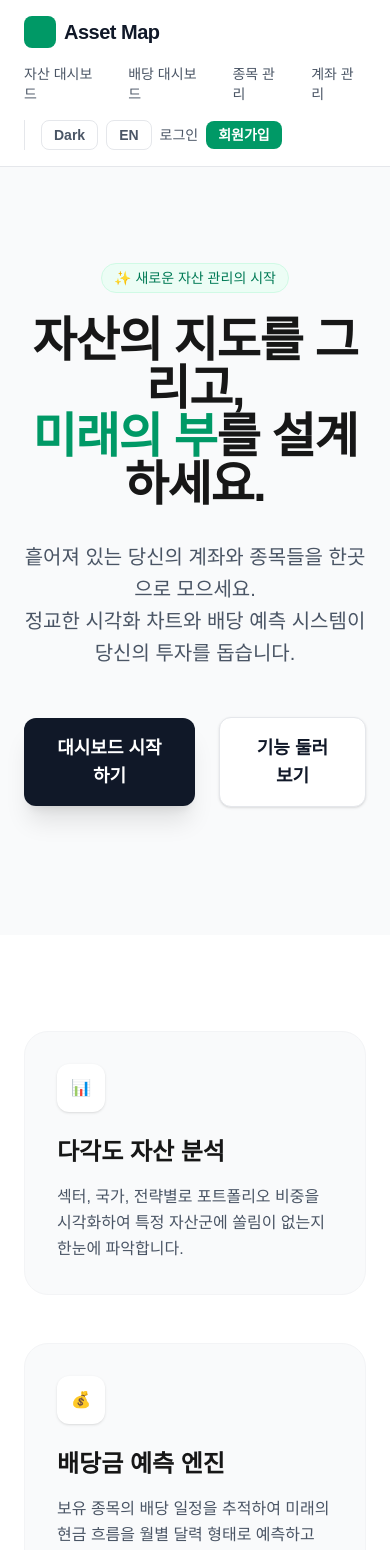
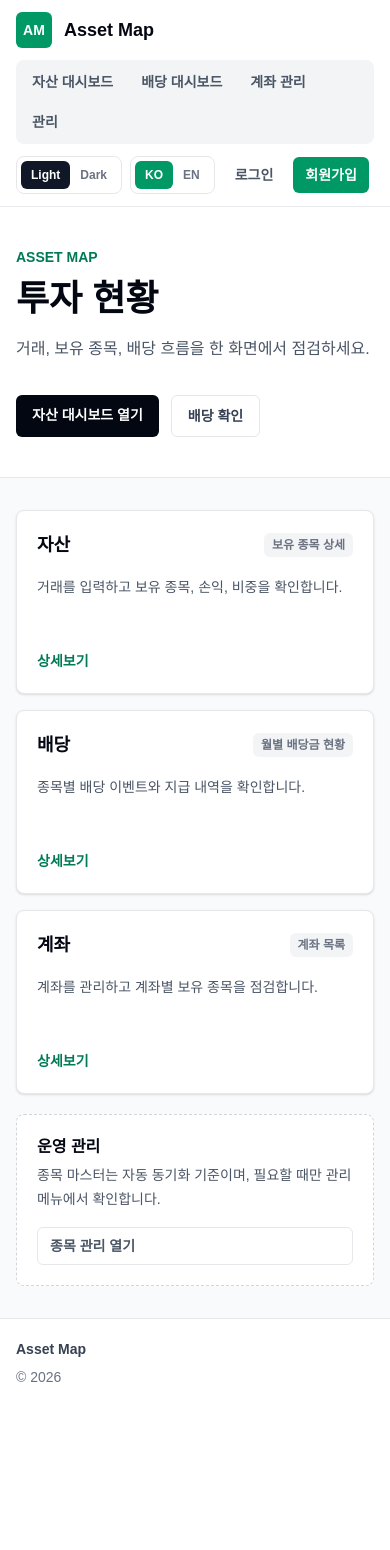
Before and after one commit to heoGom/asset-map, a Next.js app in the folder frontend/: page / in a window 390 px wide. Shown: the top 1550 px of the page. After the commit the page ends 1407 px from the top, so only its background shows below. Built offline with nearby package versions, Linux system fonts and the light colour scheme; no server answers.

Commit message:
feat: refine asset map UI

```diff
--- a/frontend/src/app/page.tsx
+++ b/frontend/src/app/page.tsx
@@ -1,81 +1,105 @@
+"use client";
+
 import Link from "next/link";
+import { useLanguage } from "@/lib/language-provider";
 
 export default function Home() {
+  const { t } = useLanguage();
+
+  const workspaces = [
+    {
+      href: "/assets",
+      title: t("home.assetsTitle"),
+      description: t("home.assetsDescription"),
+      meta: t("assets.holdingDetail"),
+    },
+    {
+      href: "/dividends",
+      title: t("home.dividendsTitle"),
+      description: t("home.dividendsDescription"),
+      meta: t("dividends.monthlyStatus"),
+    },
+    {
+      href: "/accounts",
+      title: t("home.accountsTitle"),
+      description: t("home.accountsDescription"),
+      meta: t("accounts.list"),
+    },
+  ];
+
   return (
-    <main className="flex-1 bg-gray-50">
-      {/* Hero Section */}
-      <section className="relative overflow-hidden px-6 pt-24 pb-32">
-        <div className="mx-auto max-w-7xl text-center">
-          <div className="inline-flex items-center rounded-full border border-emerald-100 bg-emerald-50 px-3 py-1 text-sm font-medium text-emerald-700 mb-6">
-            ✨ 새로운 자산 관리의 시작
+    <div className="min-h-screen bg-gray-50 dark:bg-gray-950">
+      <section className="border-b border-gray-200 bg-white dark:border-gray-800 dark:bg-gray-950">
+        <div className="mx-auto grid max-w-7xl gap-8 px-4 py-10 sm:px-6 lg:grid-cols-[1.3fr_0.7fr] lg:items-end lg:py-14">
+          <div>
+            <p className="text-sm font-bold uppercase text-emerald-700 dark:text-emerald-400">
+              Asset Map
+            </p>
+            <h1 className="mt-3 max-w-3xl text-4xl font-black text-gray-950 dark:text-white sm:text-5xl">
+              {t("home.title")}
+            </h1>
+            <p className="mt-4 max-w-2xl text-base leading-7 text-gray-600 dark:text-gray-300">
+              {t("home.subtitle")}
+            </p>
           </div>
-          <h1 className="text-5xl font-extrabold tracking-tight sm:text-7xl">
-            자산의 지도를 그리고,<br />
-            <span className="text-emerald-600">미래의 부</span>를 설계하세요.
-          </h1>
-          <p className="mx-auto mt-8 max-w-2xl text-xl leading-8 text-gray-600">
-            흩어져 있는 당신의 계좌와 종목들을 한곳으로 모으세요.<br />
-            정교한 시각화 차트와 배당 예측 시스템이 당신의 투자를 돕습니다.
-          </p>
-          <div className="mt-12 flex items-center justify-center gap-6">
+          <div className="flex flex-wrap gap-3 lg:justify-end">
             <Link
               href="/assets"
-              className="rounded-xl bg-gray-900 px-8 py-4 text-lg font-bold text-white shadow-xl transition-all hover:bg-gray-800 hover:scale-105 active:scale-95"
+              className="rounded-md bg-gray-950 px-4 py-2.5 text-sm font-bold text-white transition hover:bg-gray-800 dark:bg-white dark:text-gray-950 dark:hover:bg-gray-200"
             >
-              대시보드 시작하기
+              {t("home.primaryAction")}
             </Link>
             <Link
-              href="/assets"
-              className="rounded-xl border border-gray-200 bg-white px-8 py-4 text-lg font-bold text-gray-900 shadow-sm transition-all hover:bg-gray-50"
+              href="/dividends"
+              className="rounded-md border border-gray-200 bg-white px-4 py-2.5 text-sm font-bold text-gray-700 transition hover:bg-gray-50 hover:text-gray-950 dark:border-gray-700 dark:bg-gray-900 dark:text-gray-200 dark:hover:bg-gray-800 dark:hover:text-white"
             >
-              기능 둘러보기
+              {t("home.secondaryAction")}
             </Link>
           </div>
         </div>
-
-        {/* Abstract visual element */}
-        <div className="absolute top-1/2 left-1/2 -z-10 h-[600px] w-[600px] -translate-x-1/2 -translate-y-1/2 rounded-full bg-emerald-50 opacity-50 blur-3xl"></div>
       </section>
 
-      {/* Features Section */}
-      <section className="bg-white py-24">
-        <div className="mx-auto max-w-7xl px-6">
-          <div className="grid grid-cols-1 gap-12 md:grid-cols-3">
-            {/* Feature 1 */}
-            <div className="group rounded-3xl border border-gray-100 bg-gray-50 p-8 transition-all hover:border-emerald-100 hover:bg-emerald-50/30">
-              <div className="mb-6 flex h-12 w-12 items-center justify-center rounded-xl bg-white shadow-sm transition-transform group-hover:scale-110">
-                📊
+      <section className="mx-auto max-w-7xl px-4 py-8 sm:px-6">
+        <div className="grid gap-4 md:grid-cols-3">
+          {workspaces.map((workspace) => (
+            <Link
+              key={workspace.href}
+              href={workspace.href}
+              className="group rounded-lg border border-gray-200 bg-white p-5 shadow-sm transition hover:-translate-y-0.5 hover:border-emerald-200 hover:shadow-md dark:border-gray-800 dark:bg-gray-900 dark:hover:border-emerald-700"
+            >
+              <div className="flex items-center justify-between gap-3">
+                <h2 className="text-lg font-bold text-gray-950 dark:text-white">{workspace.title}</h2>
+                <span className="rounded-md bg-gray-100 px-2 py-1 text-xs font-bold text-gray-500 dark:bg-gray-800 dark:text-gray-300">
+                  {workspace.meta}
+                </span>
               </div>
-              <h3 className="text-2xl font-bold">다각도 자산 분석</h3>
-              <p className="mt-4 text-gray-600 leading-relaxed">
-                섹터, 국가, 전략별로 포트폴리오 비중을 시각화하여 특정 자산군에 쏠림이 없는지 한눈에 파악합니다.
+              <p className="mt-4 min-h-14 text-sm leading-6 text-gray-600 dark:text-gray-300">
+                {workspace.description}
+              </p>
+              <span className="mt-5 inline-flex text-sm font-bold text-emerald-700 group-hover:text-emerald-800 dark:text-emerald-400">
+                {t("common.details")}
+              </span>
+            </Link>
+          ))}
+        </div>
+
+        <div className="mt-5 rounded-lg border border-dashed border-gray-300 bg-white p-5 dark:border-gray-700 dark:bg-gray-900">
+          <div className="flex flex-col gap-4 sm:flex-row sm:items-center sm:justify-between">
+            <div>
+              <h2 className="text-base font-bold text-gray-950 dark:text-white">{t("home.operationsTitle")}</h2>
+              <p className="mt-1 text-sm leading-6 text-gray-600 dark:text-gray-300">
+                {t("home.operationsDescription")}
               </p>
             </div>
-
-            {/* Feature 2 */}
-            <div className="group rounded-3xl border border-gray-100 bg-gray-50 p-8 transition-all hover:border-emerald-100 hover:bg-emerald-50/30">
-              <div className="mb-6 flex h-12 w-12 items-center justify-center rounded-xl bg-white shadow-sm transition-transform group-hover:scale-110">
-                💰
-              </div>
-              <h3 className="text-2xl font-bold">배당금 예측 엔진</h3>
-              <p className="mt-4 text-gray-600 leading-relaxed">
-                보유 종목의 배당 일정을 추적하여 미래의 현금 흐름을 월별 달력 형태로 예측하고 관리합니다.
-              </p>
-            </div>
-
-            {/* Feature 3 */}
-            <div className="group rounded-3xl border border-gray-100 bg-gray-50 p-8 transition-all hover:border-emerald-100 hover:bg-emerald-50/30">
-              <div className="mb-6 flex h-12 w-12 items-center justify-center rounded-xl bg-white shadow-sm transition-transform group-hover:scale-110">
-                📈
-              </div>
-              <h3 className="text-2xl font-bold">성장 타임라인</h3>
-              <p className="mt-4 text-gray-600 leading-relaxed">
-                주기적인 스냅샷 저장 기능을 통해 내 자산이 시간이 지남에 따라 어떻게 우상향하는지 기록합니다.
-              </p>
-            </div>
+            <Link
+              href="/securities"
+              className="shrink-0 rounded-md border border-gray-200 px-3 py-2 text-sm font-bold text-gray-600 transition hover:bg-gray-50 hover:text-gray-950 dark:border-gray-700 dark:text-gray-200 dark:hover:bg-gray-800 dark:hover:text-white"
+            >
+              {t("home.openSecurities")}
+            </Link>
           </div>
         </div>
       </section>
-    </main>
+    </div>
   );
 }
--- a/frontend/src/app/securities/page.tsx
+++ b/frontend/src/app/securities/page.tsx
@@ -82,6 +82,7 @@ export default function SecuritiesPage() {
       return;
     }
     const firstSecurity = securities[0];
+    // eslint-disable-next-line react-hooks/set-state-in-effect
     setClassificationForm((prev) => ({
       ...prev,
       securityItemId: String(firstSecurity.id),
@@ -98,6 +99,7 @@ export default function SecuritiesPage() {
       return;
     }
     if (existing) {
+      // eslint-disable-next-line react-hooks/set-state-in-effect
       setClassificationForm((prev) => ({
         ...prev,
         countryGroup: existing.countryGroup,
--- a/frontend/src/components/dashboard/MonthlyDividendChart.tsx
+++ b/frontend/src/components/dashboard/MonthlyDividendChart.tsx
@@ -54,7 +54,7 @@ export default function MonthlyDividendChart({ data }: MonthlyDividendChartProps
             />
             <Tooltip
               cursor={{ fill: "#f9fafb" }}
-              formatter={(value: any) => [
+              formatter={(value: unknown) => [
                 formatCurrency(value),
                 t("accounts.dividendPayments"),
               ]}
--- a/frontend/src/components/dashboard/RatioChart.tsx
+++ b/frontend/src/components/dashboard/RatioChart.tsx
@@ -56,7 +56,7 @@ export default function RatioChart({ title, data }: RatioChartProps) {
               ))}
             </Pie>
             <Tooltip
-              formatter={(value: any) => formatCurrency(value)}
+              formatter={(value: unknown) => formatCurrency(value)}
             />
             <Legend verticalAlign="bottom" height={36} />
           </PieChart>
--- a/frontend/src/components/dashboard/TimelineChart.tsx
+++ b/frontend/src/components/dashboard/TimelineChart.tsx
@@ -54,7 +54,7 @@ export default function TimelineChart({ data }: TimelineChartProps) {
               tickFormatter={formatCompactCurrency}
             />
             <Tooltip
-              formatter={(value: any) => [
+              formatter={(value: unknown) => [
                 formatCurrency(value),
                 t("assets.totalEvaluated"),
               ]}
--- a/frontend/src/components/layout/Footer.tsx
+++ b/frontend/src/components/layout/Footer.tsx
@@ -1,8 +1,9 @@
 export default function Footer() {
   return (
-    <footer className="mt-auto border-t border-gray-100 bg-white py-12 text-center text-sm text-gray-400 dark:border-gray-700 dark:bg-gray-900 dark:text-gray-500">
-      <div className="mx-auto max-w-7xl px-6">
-        <p>© 2026 Asset Map. All rights reserved.</p>
+    <footer className="mt-auto border-t border-gray-200 bg-white py-5 text-sm text-gray-500 dark:border-gray-800 dark:bg-gray-950 dark:text-gray-400">
+      <div className="mx-auto flex max-w-7xl flex-col gap-2 px-4 sm:flex-row sm:items-center sm:justify-between sm:px-6">
+        <p className="font-semibold text-gray-700 dark:text-gray-200">Asset Map</p>
+        <p>© 2026</p>
       </div>
     </footer>
   );
--- a/frontend/src/components/layout/Header.tsx
+++ b/frontend/src/components/layout/Header.tsx
@@ -1,64 +1,127 @@
 "use client";
 
 import Link from "next/link";
+import { usePathname } from "next/navigation";
 import { useAuth } from "@/lib/auth-provider";
 import { useLanguage } from "@/lib/language-provider";
 import { useTheme } from "@/lib/theme-provider";
 
 export default function Header() {
+  const pathname = usePathname();
   const { user, isAuthenticated, logout } = useAuth();
-  const { language, toggleLanguage, t } = useLanguage();
-  const { theme, toggleTheme } = useTheme();
+  const { language, setLanguage, t } = useLanguage();
+  const { theme, setTheme } = useTheme();
+  const primaryLinks = [
+    { href: "/assets", label: t("nav.assets") },
+    { href: "/dividends", label: t("nav.dividends") },
+    { href: "/accounts", label: t("nav.accounts") },
+  ];
+  const securitiesActive = pathname === "/securities" || pathname.startsWith("/securities/");
 
   return (
-    <nav className="border-b border-gray-200 bg-white dark:border-gray-700 dark:bg-gray-900">
-      <div className="mx-auto flex max-w-7xl flex-wrap items-center justify-between gap-4 px-6 py-4">
-        <Link href="/" className="flex items-center gap-2">
-          <div className="h-8 w-8 rounded-lg bg-emerald-600"></div>
-          <span className="text-xl font-bold tracking-tight text-gray-900 dark:text-white">Asset Map</span>
+    <nav className="sticky top-0 z-40 border-b border-gray-200/80 bg-white/95 backdrop-blur dark:border-gray-800 dark:bg-gray-950/95">
+      <div className="mx-auto flex max-w-7xl flex-col gap-3 px-4 py-3 sm:px-6 lg:flex-row lg:items-center lg:justify-between">
+        <Link href="/assets" className="flex min-w-0 items-center gap-3">
+          <span className="flex h-9 w-9 shrink-0 items-center justify-center rounded-md bg-emerald-600 text-sm font-black text-white">
+            AM
+          </span>
+          <span className="truncate text-lg font-bold text-gray-950 dark:text-white">Asset Map</span>
         </Link>
-        <div className="flex flex-wrap items-center gap-4">
-          <div className="flex gap-6 text-sm font-medium text-gray-600 dark:text-gray-300">
-            <Link href="/assets" className="hover:text-emerald-600">{t("nav.assets")}</Link>
-            <Link href="/dividends" className="hover:text-emerald-600">{t("nav.dividends")}</Link>
-            <Link href="/securities" className="hover:text-emerald-600">{t("nav.securities")}</Link>
-            <Link href="/accounts" className="hover:text-emerald-600">{t("nav.accounts")}</Link>
+
+        <div className="flex flex-col gap-3 lg:flex-row lg:items-center">
+          <div className="flex flex-wrap items-center gap-1 rounded-lg bg-gray-100 p-1 text-sm font-semibold text-gray-600 dark:bg-gray-900 dark:text-gray-300">
+            {primaryLinks.map((link) => {
+              const active = pathname === link.href || pathname.startsWith(`${link.href}/`);
+              return (
+                <Link
+                  key={link.href}
+                  href={link.href}
+                  className={`rounded-md px-3 py-2 transition ${
+                    active
+                      ? "bg-white text-gray-950 shadow-sm dark:bg-gray-800 dark:text-white"
+                      : "hover:bg-white/70 hover:text-gray-950 dark:hover:bg-gray-800/70 dark:hover:text-white"
+                  }`}
+                >
+                  {link.label}
+                </Link>
+              );
+            })}
+            <details className="group relative">
+              <summary
+                className={`cursor-pointer list-none rounded-md px-3 py-2 transition [&::-webkit-details-marker]:hidden ${
+                  securitiesActive
+                    ? "bg-white text-gray-950 shadow-sm dark:bg-gray-800 dark:text-white"
+                    : "hover:bg-white/70 hover:text-gray-950 dark:hover:bg-gray-800/70 dark:hover:text-white"
+                }`}
+              >
+                {t("nav.management")}
+              </summary>
+              <div className="absolute right-0 top-11 w-44 rounded-lg border border-gray-200 bg-white p-1 shadow-lg dark:border-gray-700 dark:bg-gray-900">
+                <Link
+                  href="/securities"
+                  className="block rounded-md px-3 py-2 text-sm text-gray-600 hover:bg-gray-50 hover:text-gray-950 dark:text-gray-300 dark:hover:bg-gray-800 dark:hover:text-white"
+                >
+                  {t("nav.securities")}
+                </Link>
               </div>
-          <div className="flex items-center gap-2 border-l border-gray-200 pl-4 dark:border-gray-700">
+            </details>
+          </div>
+
+          <div className="flex flex-wrap items-center gap-2 lg:justify-end">
+            <div className="flex rounded-lg border border-gray-200 bg-white p-1 text-xs font-bold text-gray-500 dark:border-gray-700 dark:bg-gray-900 dark:text-gray-400">
               <button
                 type="button"
-              onClick={toggleTheme}
-              className="rounded-lg border border-gray-200 px-3 py-1 text-sm font-semibold text-gray-600 hover:bg-gray-50 dark:border-gray-700 dark:text-gray-200 dark:hover:bg-gray-800"
-              aria-label={theme === "dark" ? t("nav.switchToLight") : t("nav.switchToDark")}
-              title={theme === "dark" ? t("nav.switchToLight") : t("nav.switchToDark")}
+                onClick={() => setTheme("light")}
+                className={`rounded-md px-2.5 py-1.5 transition ${theme === "light" ? "bg-gray-900 text-white dark:bg-gray-100 dark:text-gray-950" : "hover:bg-gray-100 dark:hover:bg-gray-800"}`}
+                aria-label={t("nav.switchToLight")}
               >
-              {theme === "dark" ? "Light" : "Dark"}
+                Light
               </button>
               <button
                 type="button"
-              onClick={toggleLanguage}
-              className="rounded-lg border border-gray-200 px-3 py-1 text-sm font-semibold text-gray-600 hover:bg-gray-50 dark:border-gray-700 dark:text-gray-200 dark:hover:bg-gray-800"
-              aria-label={language === "ko" ? t("nav.switchToEnglish") : t("nav.switchToKorean")}
-              title={language === "ko" ? t("nav.switchToEnglish") : t("nav.switchToKorean")}
+                onClick={() => setTheme("dark")}
+                className={`rounded-md px-2.5 py-1.5 transition ${theme === "dark" ? "bg-gray-900 text-white dark:bg-gray-100 dark:text-gray-950" : "hover:bg-gray-100 dark:hover:bg-gray-800"}`}
+                aria-label={t("nav.switchToDark")}
               >
-              {language === "ko" ? "EN" : "KO"}
+                Dark
               </button>
+            </div>
+
+            <div className="flex rounded-lg border border-gray-200 bg-white p-1 text-xs font-bold text-gray-500 dark:border-gray-700 dark:bg-gray-900 dark:text-gray-400">
+              <button
+                type="button"
+                onClick={() => setLanguage("ko")}
+                className={`rounded-md px-2.5 py-1.5 transition ${language === "ko" ? "bg-emerald-600 text-white" : "hover:bg-gray-100 dark:hover:bg-gray-800"}`}
+                aria-label={t("nav.switchToKorean")}
+              >
+                KO
+              </button>
+              <button
+                type="button"
+                onClick={() => setLanguage("en")}
+                className={`rounded-md px-2.5 py-1.5 transition ${language === "en" ? "bg-emerald-600 text-white" : "hover:bg-gray-100 dark:hover:bg-gray-800"}`}
+                aria-label={t("nav.switchToEnglish")}
+              >
+                EN
+              </button>
+            </div>
+
             {isAuthenticated ? (
-              <>
-                <span className="text-sm font-medium text-gray-700 dark:text-gray-200">{user?.nickname}</span>
+              <div className="flex items-center gap-2 rounded-lg border border-gray-200 bg-white px-2 py-1.5 dark:border-gray-700 dark:bg-gray-900">
+                <span className="max-w-28 truncate text-sm font-semibold text-gray-700 dark:text-gray-200">{user?.nickname}</span>
                 <button
                   type="button"
                   onClick={logout}
-                  className="rounded-lg border border-gray-200 px-3 py-1 text-sm font-medium text-gray-600 hover:bg-gray-50 dark:border-gray-700 dark:text-gray-200 dark:hover:bg-gray-800"
+                  className="rounded-md px-2 py-1 text-sm font-semibold text-gray-500 hover:bg-gray-100 hover:text-gray-950 dark:text-gray-300 dark:hover:bg-gray-800 dark:hover:text-white"
                 >
                   {t("nav.logout")}
                 </button>
-              </>
+              </div>
             ) : (
-              <>
-                <Link href="/login" className="text-sm font-medium text-gray-600 hover:text-emerald-600 dark:text-gray-200">{t("nav.login")}</Link>
-                <Link href="/signup" className="rounded-lg bg-emerald-600 px-3 py-1 text-sm font-bold text-white hover:bg-emerald-700">{t("nav.signup")}</Link>
-              </>
+              <div className="flex items-center gap-2">
+                <Link href="/login" className="rounded-md px-3 py-2 text-sm font-semibold text-gray-600 hover:bg-gray-100 hover:text-gray-950 dark:text-gray-200 dark:hover:bg-gray-800">{t("nav.login")}</Link>
+                <Link href="/signup" className="rounded-md bg-emerald-600 px-3 py-2 text-sm font-bold text-white hover:bg-emerald-700">{t("nav.signup")}</Link>
+              </div>
             )}
           </div>
         </div>
--- a/frontend/src/components/trades/TradeInputForm.tsx
+++ b/frontend/src/components/trades/TradeInputForm.tsx
@@ -65,6 +65,7 @@ export default function TradeInputForm({ onSuccess, initialAccountId, initialSec
   const isSubmitDisabled = mutation.isPending || !hasAccounts || !hasSecurities || !form.accountId || !form.securityItemId;
 
   useEffect(() => {
+    // eslint-disable-next-line react-hooks/set-state-in-effect
     setForm((prev) => ({
       ...prev,
       accountId: initialAccountId ? String(initialAccountId) : prev.accountId,
--- a/frontend/src/lib/i18n.ts
+++ b/frontend/src/lib/i18n.ts
@@ -12,6 +12,7 @@ export const dictionary = {
       assets: "자산 대시보드",
       dividends: "배당 대시보드",
       accounts: "계좌 관리",
+      management: "관리",
       securities: "종목 관리",
       login: "로그인",
       signup: "회원가입",
@@ -20,6 +21,21 @@ export const dictionary = {
       switchToLight: "라이트 테마로 전환",
       switchToEnglish: "Switch to English",
       switchToKorean: "한국어로 전환",
+    },
+    home: {
+      title: "투자 현황",
+      subtitle: "거래, 보유 종목, 배당 흐름을 한 화면에서 점검하세요.",
+      primaryAction: "자산 대시보드 열기",
+      secondaryAction: "배당 확인",
+      assetsTitle: "자산",
+      assetsDescription: "거래를 입력하고 보유 종목, 손익, 비중을 확인합니다.",
+      dividendsTitle: "배당",
+      dividendsDescription: "종목별 배당 이벤트와 지급 내역을 확인합니다.",
+      accountsTitle: "계좌",
+      accountsDescription: "계좌를 관리하고 계좌별 보유 종목을 점검합니다.",
+      operationsTitle: "운영 관리",
+      operationsDescription: "종목 마스터는 자동 동기화 기준이며, 필요할 때만 관리 메뉴에서 확인합니다.",
+      openSecurities: "종목 관리 열기",
     },
     assets: {
       title: "자산 대시보드",
@@ -89,6 +105,7 @@ export const dictionary = {
       assets: "Assets",
       dividends: "Dividends",
       accounts: "Accounts",
+      management: "Manage",
       securities: "Securities",
       login: "Login",
       signup: "Sign up",
@@ -97,6 +114,21 @@ export const dictionary = {
       switchToLight: "Switch to light theme",
       switchToEnglish: "Switch to English",
       switchToKorean: "Switch to Korean",
+    },
+    home: {
+      title: "Investment Overview",
+      subtitle: "Review trades, holdings, and dividend cash flow in one workspace.",
+      primaryAction: "Open Assets",
+      secondaryAction: "Check Dividends",
+      assetsTitle: "Assets",
+      assetsDescription: "Enter trades and review holdings, profit/loss, and allocation.",
+      dividendsTitle: "Dividends",
+      dividendsDescription: "Track stock dividend events and payment history.",
+      accountsTitle: "Accounts",
+      accountsDescription: "Manage accounts and inspect account-level holdings.",
+      operationsTitle: "Operations",
+      operationsDescription: "Security master data is synced automatically and only needs occasional review.",
+      openSecurities: "Open Securities",
     },
     assets: {
       title: "Asset Dashboard",
--- a/frontend/src/lib/language-provider.tsx
+++ b/frontend/src/lib/language-provider.tsx
@@ -33,6 +33,7 @@ export function LanguageProvider({ children }: { children: React.ReactNode }) {
 
   useEffect(() => {
     const initialLanguage = resolveInitialLanguage();
+    // eslint-disable-next-line react-hooks/set-state-in-effect
     setLanguageState(initialLanguage);
     document.documentElement.lang = initialLanguage;
   }, []);
--- a/frontend/src/lib/theme-provider.tsx
+++ b/frontend/src/lib/theme-provider.tsx
@@ -41,6 +41,7 @@ export function ThemeProvider({ children }: { children: React.ReactNode }) {
 
   useEffect(() => {
     const initialTheme = resolveInitialTheme();
+    // eslint-disable-next-line react-hooks/set-state-in-effect
     setThemeState(initialTheme);
     applyTheme(initialTheme);
     if (!window.localStorage.getItem(THEME_STORAGE_KEY)) {
```
Also changed, not shown: frontend/src/components/securities/SecurityCombobox.tsx (+35 -16 lines), 1 other file (tests, documents, lock files or other folders). Lines whose indentation alone changed are shown as unchanged.
